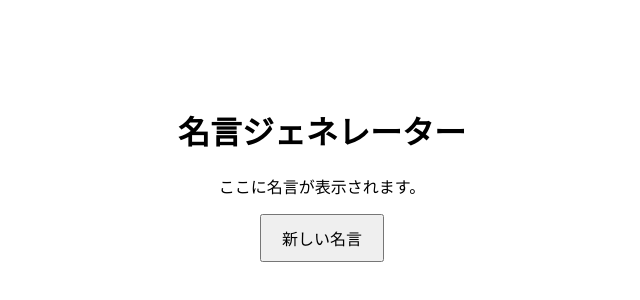
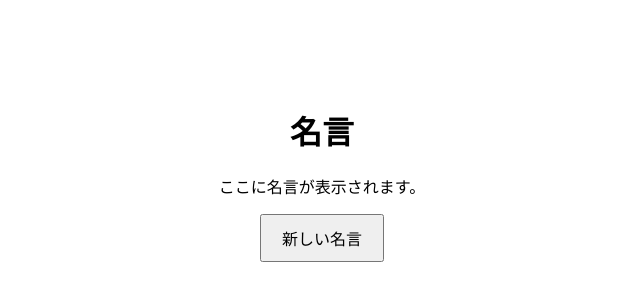
Before and after one commit to shinjiiwata/web-app-03761, a website: page src/index.html in a window 1280 px wide. Shown: the part 226-526 px from the top of the page, without its empty margins (318-958 px from the left). Drawn offline with Linux system fonts and the light colour scheme.

Commit message:
名言その２

```diff
--- a/src/index.html
+++ b/src/index.html
@@ -4,11 +4,11 @@
     <meta charset="UTF-8">
     <meta name="viewport" content="width=device-width, initial-scale=1.0">
     <link rel="stylesheet" href="styles.css">
-    <title>名言ジェネレーター</title>
+    <title>名言</title>
 </head>
 <body>
     <div class="container">
-        <h1>名言ジェネレーター</h1>
+        <h1>名言</h1>
         <p id="quote">ここに名言が表示されます。</p>
         <button id="generateBtn" onclick="generateQuote()">新しい名言</button>
     </div>
```
